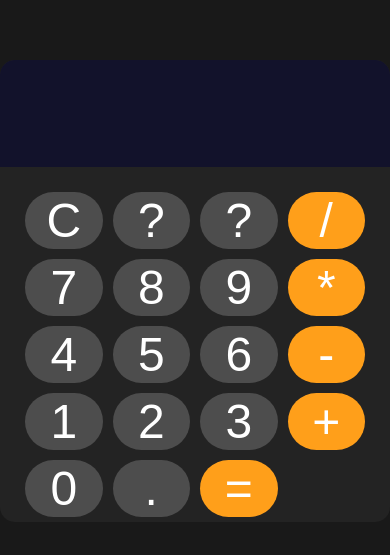
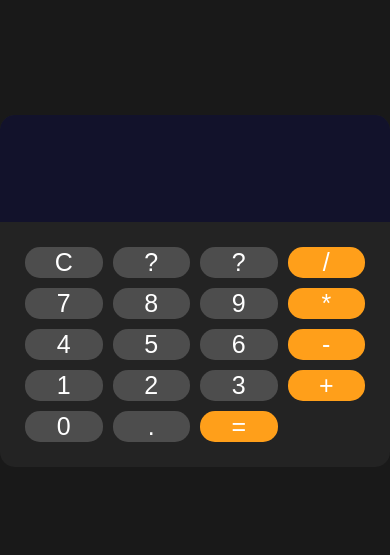
Before and after one commit to Nicollas45/Calculator, a plain HTML site: page index.html in a window 390 px wide. Shown: the part 131-686 px from the top of the page. Drawn offline with Linux system fonts and the light colour scheme.

Commit message:
CorrigindoErros01
Corrigindo o tamanho da tela para o iphone11

```diff
--- a/style.css
+++ b/style.css
@@ -33,15 +33,17 @@ body {
     grid-template-columns: repeat(4,1fr);
     gap: 10px;
     padding: 25px;
-    padding-bottom: 5px;
+
+    margin: auto; /**/
 }
 
 button{
-    max-width:  80px;
-    max-height: 80px;
-    border-radius: 40px;
+    min-width: 30px;
+    min-height: 30px;
+    border-radius: 15px;
+    text-align: center;
     border: none;
-    font-size: 3rem;
+    font-size: 25px; /**/
     cursor: pointer;
     color: #ffffff;
     background-color: #4d4d4d;
```
